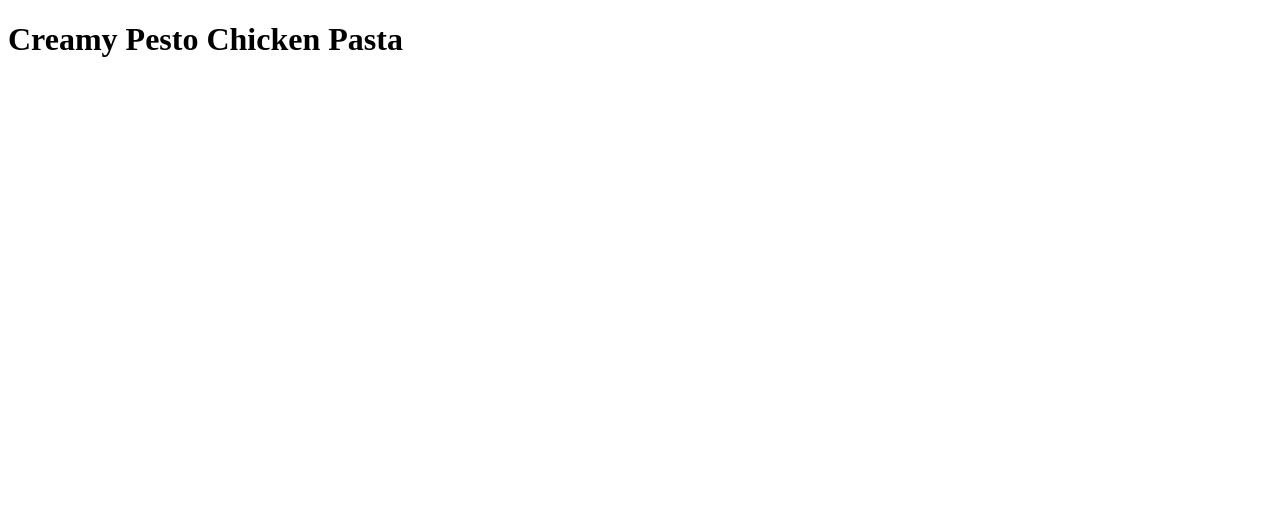
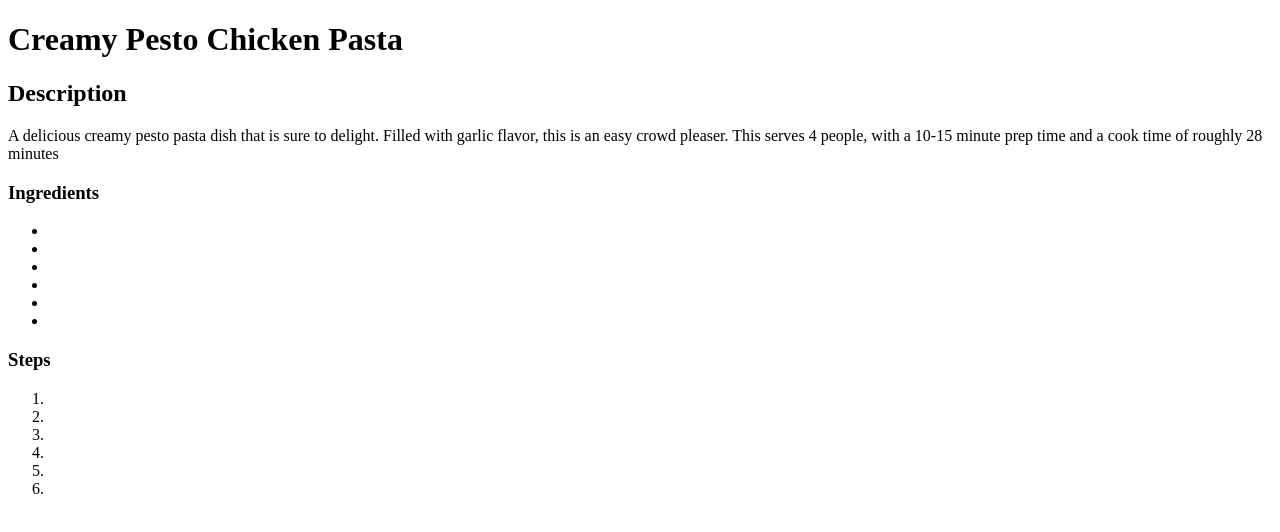
Before and after one commit to Maxwell-Willson/odin-recipes, a plain HTML site: page recipes/pesto_chicken_pasta.html in a window 1280 px wide. Drawn offline with Linux system fonts and the light colour scheme.

Commit message:
laid out list framework for recipies

```diff
--- a/recipes/pesto_chicken_pasta.html
+++ b/recipes/pesto_chicken_pasta.html
@@ -8,5 +8,31 @@
 </head>
 <body>
     <h1>Creamy Pesto Chicken Pasta</h1>
+
+    <a href="../images/pesto_pasta.jpeg"></a>
+
+    <h2>Description</h2>
+        <p>A delicious creamy pesto pasta dish that is sure to delight. Filled with garlic flavor, this is an easy crowd pleaser. This serves 4 people, with a 10-15 minute prep time and a cook time of roughly 28 minutes</p>
+
+    <h3>Ingredients</h3>
+        <ul>
+            <li></li>
+            <li></li>
+            <li></li>
+            <li></li>
+            <li></li>
+            <li></li>
+        </ul>
+
+    <h3>Steps</h3>
+        <ol>
+            <li></li>
+            <li></li>
+            <li></li>
+            <li></li>
+            <li></li>
+            <li></li>
+        </ol>
+
 </body>
 </html>
```
Also changed, not shown: index.html (+5 -3 lines), images/Grilled-Tuna.webp (added), images/empanadas.webp (added), images/pesto_pasta.jpeg (added).
